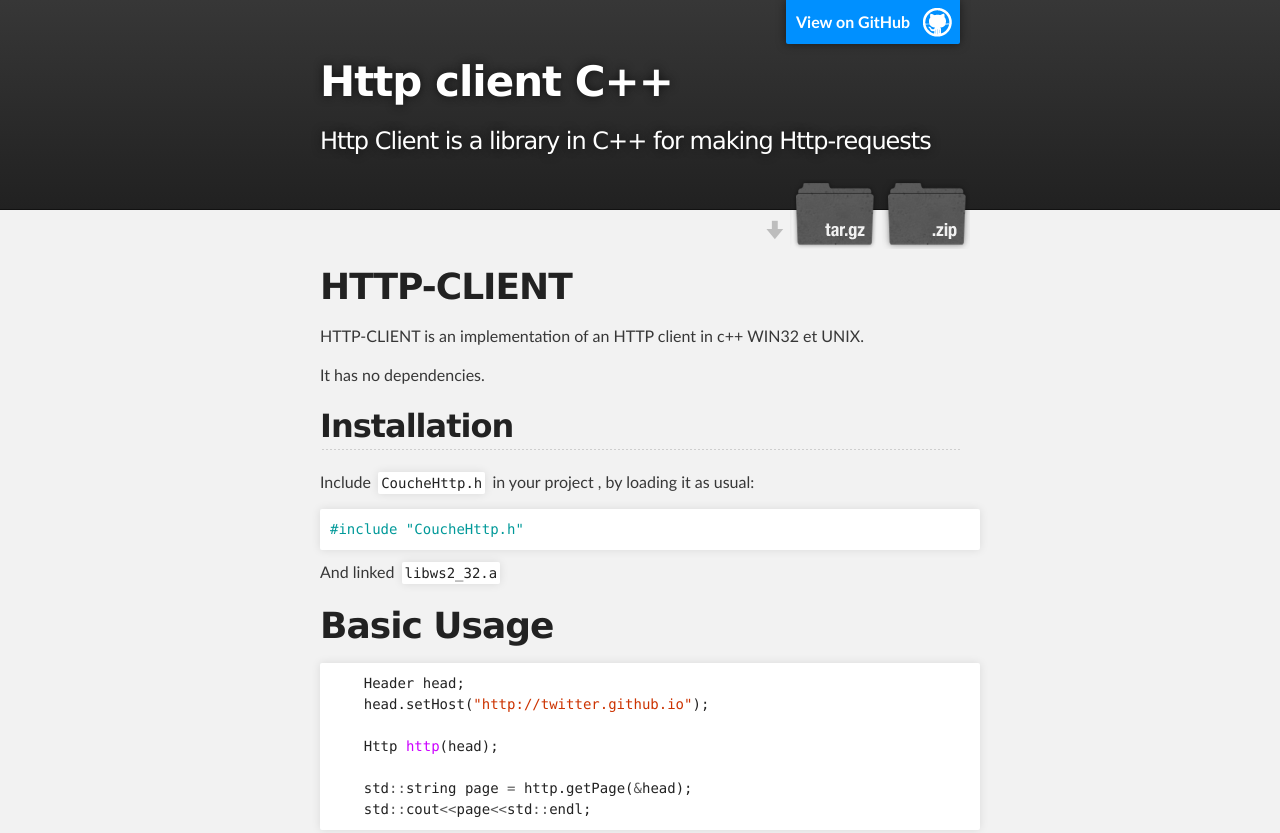
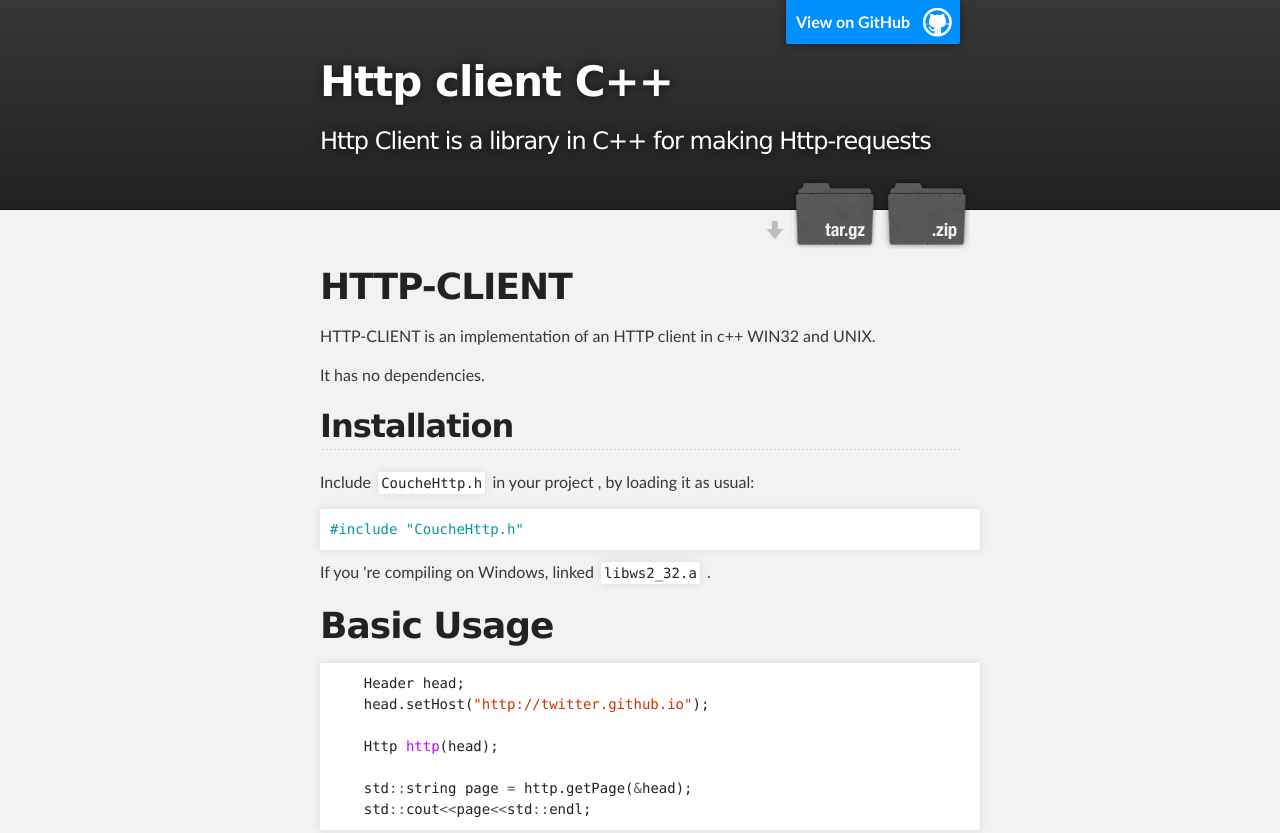
Before and after one commit to lucasBertola/HTTP-CLIENT, a plain HTML site: page index.html in a window 1280 px wide. Shown: the top 833 px of the page. Drawn offline with Linux system fonts and the light colour scheme.

```diff
--- a/index.html
+++ b/index.html
@@ -34,7 +34,7 @@
         <h1>
 <a name="http-client" class="anchor" href="#http-client"><span class="octicon octicon-link"></span></a>HTTP-CLIENT</h1>
 
-<p>HTTP-CLIENT is an implementation of an HTTP client in c++ WIN32 et UNIX.</p>
+<p>HTTP-CLIENT is an implementation of an HTTP client in c++ WIN32 and UNIX.</p>
 
 <p>It has no dependencies.</p>
 
@@ -46,7 +46,7 @@
 <div class="highlight highlight-c++"><pre><span class="cp">#include "CoucheHttp.h"</span>
 </pre></div>
 
-<p>And linked <code>libws2_32.a</code></p>
+<p>If you 're compiling on Windows, linked <code>libws2_32.a</code> .</p>
 
 <h1>
 <a name="basic-usage" class="anchor" href="#basic-usage"><span class="octicon octicon-link"></span></a>Basic Usage</h1>
```
Also changed, not shown: params.json (+1 -1 lines).
